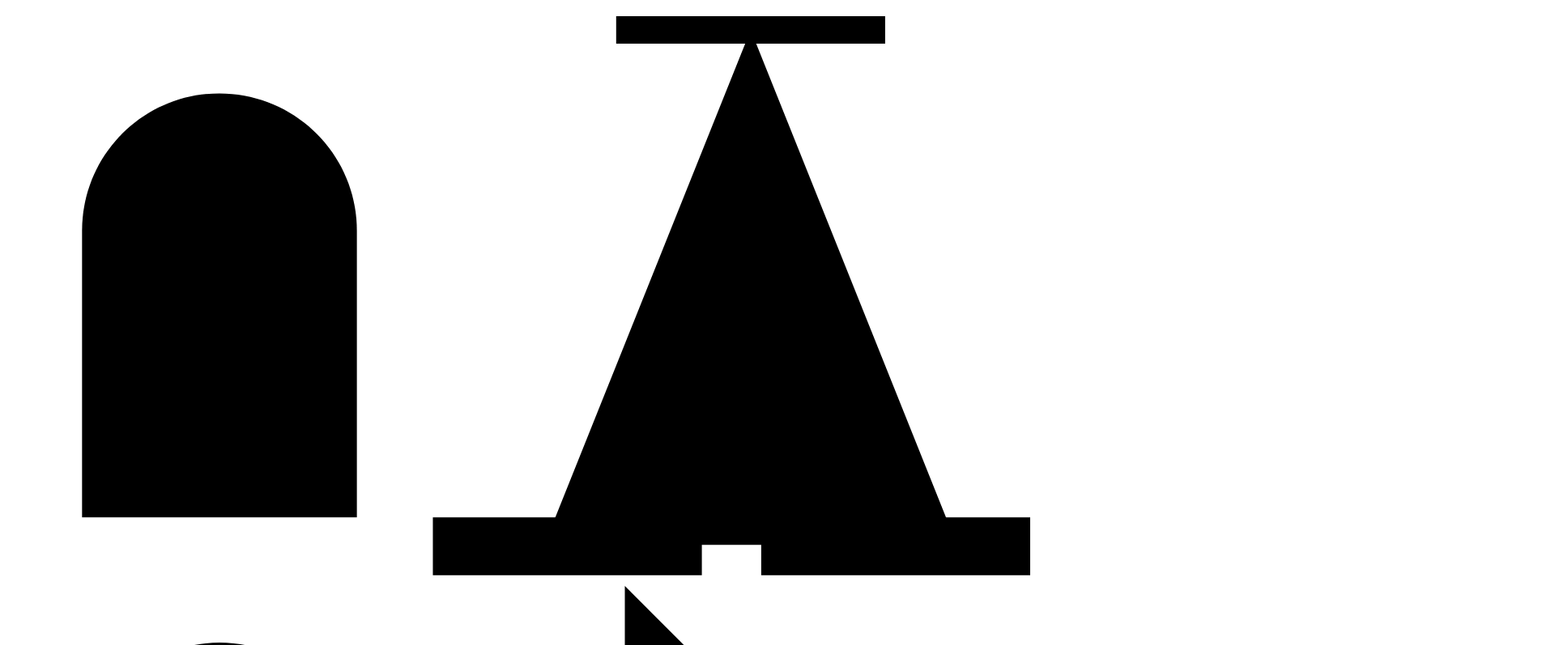
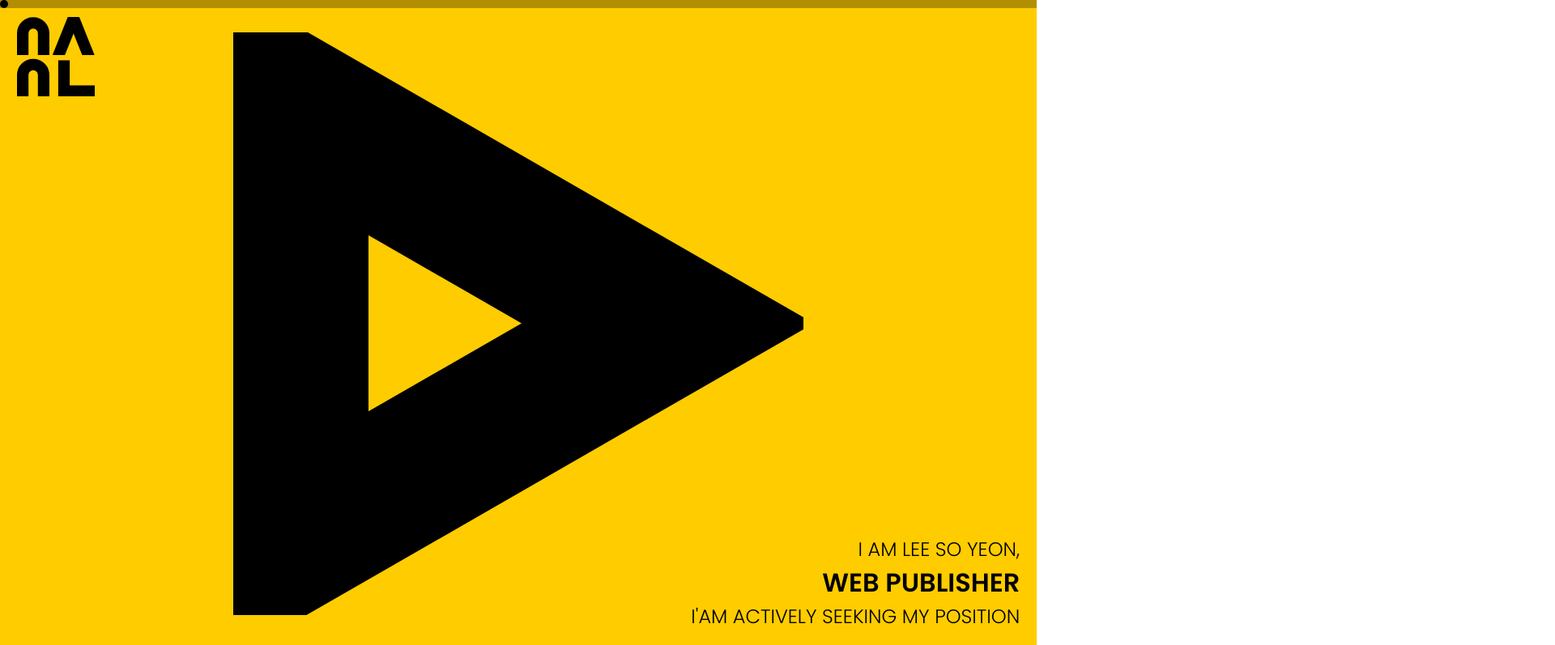
Before and after one commit to aan-sy/portfolio-2019, a plain HTML site: page index.html in a window 1280 px wide. Shown: the top 797 px of the page at 81% size, 1920 px wide, since content can reach past the window. Drawn offline with Linux system fonts and the light colour scheme.

Commit message:
Home: CSS, animation

```diff
--- /dev/null
+++ b/css/reset.css
@@ -0,0 +1,34 @@
+body,
+h1,
+h2,
+h3,
+p,
+dl,
+dd {
+  margin: 0;
+}
+
+* {
+  box-sizing: border-box;
+}
+
+ul {
+  margin: 0;
+  padding: 0;
+  list-style: none;
+}
+
+button {
+  cursor: pointer;
+  border: 0;
+  background-color: transparent;
+  display: inline-block;
+  outline: none;
+  padding: 0;
+}
+
+a {
+  color: #000;
+  text-decoration: none;
+  display: inline-block;
+}
--- a/css/style.css
+++ b/css/style.css
@@ -0,0 +1,152 @@
+:root {
+  /* APP COLOR */
+  --color-main: var(--color-yellow);
+
+  /* COLOR */
+  --color-white: #fff;
+  --color-black: #000;
+  --color-yellow: #ffcc00;
+}
+
+/* COMMON */
+body {
+  overflow-x: hidden;
+  font-family: "Poppins", sans-serif;
+}
+
+section {
+  padding: 1.3rem;
+}
+
+/* Logo */
+.logo__svg .part {
+  fill: none;
+  stroke: var(--color-black);
+  stroke-width: 22;
+  animation: handleDashOffset 1s ease-in-out .1s forwards;
+}
+
+.logo__svg .part1 {
+  stroke-dasharray: 146;
+  stroke-dashoffset: 146;
+}
+
+.logo__svg .part2 {
+  stroke-dasharray: 161;
+  stroke-dashoffset: 161;
+}
+
+.logo__svg .part2--cover {
+  fill: var(--color-main);
+}
+
+.logo__svg .part3 {
+  stroke-dasharray: 146;
+  stroke-dashoffset: 146;
+}
+
+.logo__svg .part4 {
+  stroke-dasharray: 118;
+  stroke-dashoffset: 118;
+}
+
+@keyframes handleDashOffset {
+  100% {stroke-dashoffset: 0;}
+}
+
+/* Animation */
+.anim-darker {
+  opacity: 0;
+  animation: darker 1.3s ease 1s forwards;
+}
+
+@keyframes darker {
+  100% {opacity: 1;}
+}
+
+.anim-showUp {
+  opacity: 0;
+  animation: showUp .3s ease 1s forwards;
+}
+
+@keyframes showUp {
+  0% {
+    transform: translateY(20px);
+  }
+
+  100% {
+    opacity: 1;
+    transform: translateY(0);
+  }
+}
+
+/* Home */
+.home {
+  position: relative;
+  background-color: var(--color-main);
+  height: 100vh;
+  display: flex;
+  flex-direction: column;
+  justify-content: space-between;
+}
+
+.home__logo {
+  width: 6rem;
+  z-index: 1;
+}
+
+.home__description {
+  display: block;
+  text-align: right;
+  font-size: 1.5rem;
+  text-transform: uppercase;
+  font-weight: 300;
+  z-index: 1;
+}
+
+.home__description:nth-child(2) {
+  animation-delay: 1.2s;
+}
+
+.home__description:nth-child(3) {
+  animation-delay: 1.3s;
+}
+
+.home__description--strong {
+  font-size: 2rem;
+  font-weight: 600;
+}
+
+.home__player {
+  position: absolute;
+  top: 0;
+  left: 0;
+  width: 100%;
+  height: 100%;
+}
+
+.home__player__btn {
+  position: absolute;
+  top: 50%;
+  left: 50%;
+  transform: translate(-50%, -50%);
+  width: 55%;
+  height: 90%;
+  background: url(../assets/images/icons/play.svg) no-repeat center;
+}
+
+.home__player__timeline {
+  position: fixed;
+  top: 0;
+  left: 0;
+  height: 10px;
+  width: 100%;
+  background-color: rgba(0,0,0,.3);
+}
+
+.home__player__playhead {
+  width: 10px;
+  height: 10px;
+  background-color: var(--color-black);
+  border-radius: 50%;
+}
--- a/index.html
+++ b/index.html
@@ -13,7 +13,12 @@
   <meta property="og:type" content="website" />
   <meta property="og:url" content="" />
   <meta property="og:image" content="" />
+  <!-- Google Font -->
+  <link rel="preconnect" href="https://fonts.googleapis.com">
+  <link rel="preconnect" href="https://fonts.gstatic.com" crossorigin>
+  <link href="https://fonts.googleapis.com/css2?family=Poppins:wght@200;300;400;500;600;700;800&display=swap" rel="stylesheet">
   <!-- CSS -->
+  <link rel="stylesheet" href="./css/reset.css">
   <link rel="stylesheet" href="./css/style.css">
   <!-- JS -->
   <script defer type="module" src="./src/main.js"></script>
@@ -21,28 +26,31 @@
 <body>
   <main>
     <!-- HOME -->
-    <section id="home">
-      <h1>
-        <svg version="1.1" id="Layer_1" xmlns="http://www.w3.org/2000/svg" xmlns:xlink="http://www.w3.org/1999/xlink" x="0px" y="0px"
-          viewBox="0 0 149 153" style="enable-background:new 0 0 149 153;" xml:space="preserve">
-              <title>a logo</title>
-              <path class="st0" d="M83.21,85.65"/>
-              <polyline class="st1 rect4" points="149,142 90,142 90,83 "/>
-              <path class="st1 rect1" d="M51,73V31.25c0-11.05-8.95-20-20-20h0c-11.05,0-20,8.95-20,20V73"/>
-              <path class="st1 rect3" d="M51,153v-41.75c0-11.05-8.95-20-20-20h0c-11.05,0-20,8.95-20,20V153"/>
-              <polyline class="st1 rect2" points="138.35,77 108.32,2 78.28,77 "/>
-              <rect x="62.06" y="73" class="st2" width="39.15" height="8.43"/>
-              <rect x="109.85" y="73" class="st2" width="39.15" height="8.43"/>
-              <rect x="88.74" class="st2" width="39.15" height="4"/>
+    <section id="home" class="home">
+      <h1 class="home__logo">
+        <svg class="logo__svg" viewBox="0 0 149 153">
+            <title>logo</title>
+            <path class="part part1" d="M51,73V31.25c0-11.05-8.95-20-20-20h0c-11.05,0-20,8.95-20,20V73"/>
+            <polyline class="part part2" points="138.35,77 108.32,2 78.28,77" stroke-linejoin="bevel"/>
+            <rect class="part2--cover" x="62.06" y="73"  width="39.15" height="8.43"/>
+            <rect class="part2--cover" x="109.85" y="73"  width="39.15" height="8.43"/>
+            <path class="part part3" d="M51,153v-41.75c0-11.05-8.95-20-20-20h0c-11.05,0-20,8.95-20,20V153"/>
+            <polyline class="part part4" points="149,142 90,142 90,83 "/>
           </svg>
-          <p>I am Lee So yeon, <br> <span>Web Publisher</span> <br> I'am actively seeking my position</p>
-          <article>
-            <div>
-              <button aria-label="audio play-pause"></button>
-              <div class="timeline"><div class="playhead"></div></div>
-            </div>
-          </article>
       </h1>
+      <p>
+        <span class="home__description anim-showUp">I am Lee So yeon,</span>
+        <span class="home__description home__description--strong anim-showUp">Web Publisher</span>
+        <span class="home__description anim-showUp">I'am actively seeking my position</span>
+      </p>
+      <article class="home__player">
+        <div>
+          <button class="home__player__btn anim-darker" aria-label="audio play-pause"></button>
+          <div class="home__player__timeline anim-darker">
+            <div class="home__player__playhead"></div>
+          </div>
+        </div>
+      </article>
     </section>
     <!-- MESSAGE -->
     <section id="message">
```
Also changed, not shown: assets/images/icons/play.svg (added), assets/images/icons/stop.svg (added).
